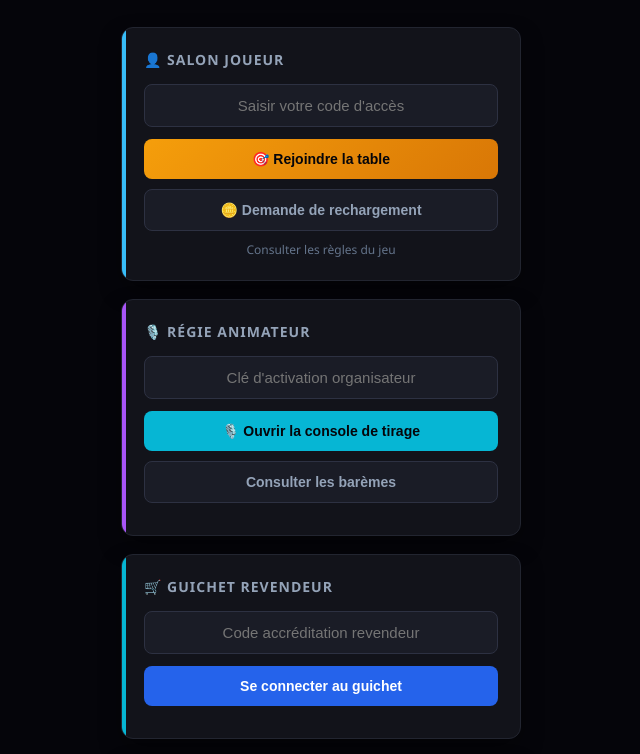
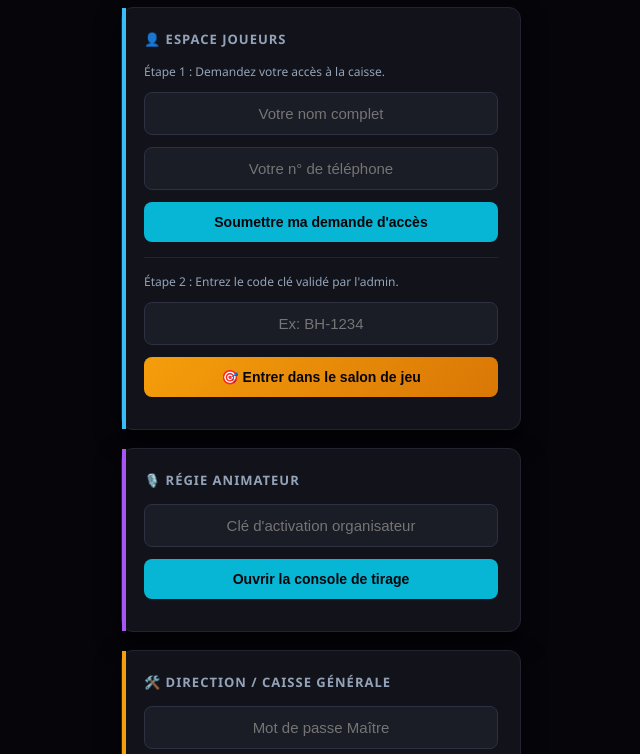
Before and after one commit to vaiatarauteuira-tech/bingo-distance, a website: page public/index.html in a window 1280 px wide. Shown: the part 173-927 px from the top of the page, without its empty margins (319-959 px from the left). Drawn offline with nearby package versions, Linux system fonts and the light colour scheme; no server answers.

Commit message:
Update index.html

```diff
--- a/public/index.html
+++ b/public/index.html
@@ -5,224 +5,118 @@
     <meta name="viewport" content="width=device-width, initial-scale=1.0">
     <title>BingoHome - Portail Officiel</title>
     <style>
-        body {
-            font-family: 'Segoe UI', system-ui, sans-serif;
-            background: #05050a;
-            color: #f1f5f9;
-            margin: 0;
-            padding: 25px 15px;
-            display: flex;
-            flex-direction: column;
-            align-items: center;
-            min-height: 100vh;
-            box-sizing: border-box;
-        }
+        body { font-family: 'Segoe UI', system-ui, sans-serif; background: #05050a; color: #f1f5f9; margin: 0; padding: 25px 15px; display: flex; flex-direction: column; align-items: center; min-height: 100vh; box-sizing: border-box; }
+        .header-zone { text-align: center; margin-bottom: 25px; }
+        .main-title { font-size: 2.4rem; font-weight: 900; background: linear-gradient(to right, #f59e0b, #38bdf8); -webkit-background-clip: text; -webkit-text-fill-color: transparent; text-transform: uppercase; margin: 0; }
+        .subtitle { color: #64748b; font-size: 12px; margin-top: 6px; text-transform: uppercase; letter-spacing: 2px; }
 
-        /* En-tête BingoHome Officiel */
-        .header-zone {
-            text-align: center;
-            margin-bottom: 30px;
-            margin-top: 10px;
-        }
-        .crown-icon {
-            font-size: 2.5rem;
-            margin-bottom: 5px;
-            display: inline-block;
-            filter: drop-shadow(0 4px 10px rgba(245, 158, 11, 0.4));
-        }
-        .main-title {
-            font-size: 2.4rem;
-            font-weight: 900;
-            letter-spacing: 1.5px;
-            margin: 0;
-            background: linear-gradient(to right, #f59e0b, #38bdf8);
-            -webkit-background-clip: text;
-            -webkit-text-fill-color: transparent;
-            text-transform: uppercase;
-        }
-        .subtitle {
-            color: #64748b;
-            font-size: 12px;
-            margin-top: 6px;
-            text-transform: uppercase;
-            letter-spacing: 2px;
-        }
-
-        /* Cartes d'espaces */
-        .space-card {
-            background: #12131a;
-            border: 1px solid #222530;
-            border-radius: 12px;
-            padding: 22px;
-            margin-bottom: 18px;
-            width: 100%;
-            max-width: 400px;
-            box-sizing: border-box;
-            box-shadow: 0 10px 25px -5px rgba(0,0,0,0.5);
-            position: relative;
-            overflow: hidden;
-        }
-
-        .space-card::before {
-            content: '';
-            position: absolute;
-            top: 0;
-            left: 0;
-            width: 4px;
-            height: 100%;
-        }
+        .space-card { background: #12131a; border: 1px solid #222530; border-radius: 12px; padding: 22px; margin-bottom: 18px; width: 100%; max-width: 400px; box-sizing: border-box; box-shadow: 0 10px 25px rgba(0,0,0,0.5); position: relative; }
+        .space-card::before { content: ''; position: absolute; top: 0; left: 0; width: 4px; height: 100%; }
         .card-joueur::before { background: #38bdf8; }
         .card-orga::before { background: #a855f7; }
-        .card-revendeur::before { background: #06b6d4; }
         .card-admin::before { background: #f59e0b; }
+        .space-title { font-size: 13px; font-weight: 600; text-transform: uppercase; letter-spacing: 1px; margin-bottom: 15px; color: #94a3b8; }
 
-        .space-title {
-            font-size: 14px;
-            font-weight: 600;
-            text-transform: uppercase;
-            letter-spacing: 1px;
-            margin-top: 0;
-            margin-bottom: 15px;
-            color: #94a3b8;
-        }
+        input { width: 100%; padding: 12px; background: #1a1c26; border: 1px solid #2d3142; border-radius: 8px; color: white; box-sizing: border-box; margin-bottom: 12px; font-size: 15px; text-align: center; }
+        button { width: 100%; padding: 12px; border: none; border-radius: 8px; font-weight: bold; font-size: 14px; cursor: pointer; display: flex; align-items: center; justify-content: center; gap: 8px; margin-bottom: 10px; transition: 0.2s; }
 
-        input {
-            width: 100%;
-            padding: 12px;
-            background: #1a1c26;
-            border: 1px solid #2d3142;
-            border-radius: 8px;
-            color: white;
-            box-sizing: border-box;
-            margin-bottom: 12px;
-            font-size: 15px;
-            text-align: center;
-        }
-
-        button {
-            width: 100%;
-            padding: 12px;
-            border: none;
-            border-radius: 8px;
-            font-weight: bold;
-            font-size: 14px;
-            cursor: pointer;
-            display: flex;
-            align-items: center;
-            justify-content: center;
-            gap: 8px;
-            margin-bottom: 10px;
-            transition: all 0.2s;
-        }
-
-        .btn-gold {
-            background: linear-gradient(135deg, #f59e0b, #d97706);
-            color: #05050a;
-        }
-        .btn-gold:hover { transform: translateY(-1px); box-shadow: 0 4px 12px rgba(245, 158, 11, 0.3); }
-
-        .btn-cyan {
-            background: #06b6d4;
-            color: #05050a;
-        }
-        .btn-cyan:hover { background: #0891b2; }
-
-        .btn-dark {
-            background: #1a1c26;
-            color: #94a3b8;
-            border: 1px solid #2d3142;
-        }
-        .btn-dark:hover { color: white; background: #222533; }
-
-        .meta-link {
-            display: block;
-            text-align: center;
-            color: #64748b;
-            font-size: 12px;
-            text-decoration: none;
-            margin-top: 10px;
-            font-weight: 500;
-        }
-        .meta-link:hover { color: #38bdf8; text-decoration: underline; }
+        .btn-gold { background: linear-gradient(135deg, #f59e0b, #d97706); color: #05050a; }
+        .btn-cyan { background: #06b6d4; color: #05050a; }
+        .btn-dark { background: #1a1c26; color: #94a3b8; border: 1px solid #2d3142; }
     </style>
 </head>
 <body>
 
-    <!-- MARQUE OFFICIELLE BINGOHOME -->
     <div class="header-zone">
-        <span class="crown-icon">🏠</span>
+        <span style="font-size:2.5rem;">🏠</span>
         <h1 class="main-title">BingoHome</h1>
-        <div class="subtitle">Espace d'accès sécurisé</div>
+        <div class="subtitle">Accès Vérifié & Sécurisé</div>
     </div>
 
-    <!-- CODE JOUEUR -->
+    <!-- 👤 SALON JOUEUR COMPLET -->
     <div class="space-card card-joueur">
-        <div class="space-title">👤 Salon Joueur</div>
-        <input type="text" id="code-joueur" placeholder="Saisir votre code d'accès">
-        <button class="btn-gold" onclick="loginJoueur()">🎯 Rejoindre la table</button>
-        <button class="btn-dark" onclick="redirigerAchatPions()">🪙 Demande de rechargement</button>
-        <a class="meta-link" href="#" onclick="alert('Guide de démarrage BingoHome disponible en salle.')">Consulter les règles du jeu</a>
+        <div class="space-title">👤 Espace Joueurs</div>
+
+        <!-- ÉTAPE A : DEMANDE D'INSCRIPTION -->
+        <div id="zone-inscription">
+            <p style="font-size:12px; color:#94a3b8; margin-top:0;">Étape 1 : Demandez votre accès à la caisse.</p>
+            <input type="text" id="reg-nom" placeholder="Votre nom complet">
+            <input type="tel" id="reg-tel" placeholder="Votre n° de téléphone">
+            <button class="btn-cyan" onclick="demanderInscription()">Soumettre ma demande d'accès</button>
+            <p id="reg-status" style="font-size:12px; color:#f59e0b; text-align:center; margin:5px 0 0 0; display:none;"></p>
+        </div>
+
+        <hr style="border: 0; border-top: 1px solid #222530; margin: 15px 0;">
+
+        <!-- ÉTAPE B : CONNEXION PAR CODE CLÉ UNIQUE -->
+        <div id="zone-connexion">
+            <p style="font-size:12px; color:#94a3b8; margin-top:0;">Étape 2 : Entrez le code clé validé par l'admin.</p>
+            <input type="text" id="login-code" placeholder="Ex: BH-1234">
+            <button class="btn-gold" onclick="connexionCodeSecurise()">🎯 Entrer dans le salon de jeu</button>
+        </div>
     </div>
 
-    <!-- CODE ORGANISATEUR -->
+    <!-- 🎙️ ANIMATEUR -->
     <div class="space-card card-orga">
         <div class="space-title">🎙️ Régie Animateur</div>
         <input type="password" id="code-orga" placeholder="Clé d'activation organisateur">
-        <button class="btn-cyan" onclick="loginOrga()">🎙️ Ouvrir la console de tirage</button>
-        <button class="btn-dark" onclick="alert('Grille disponible auprès de la caisse.')">Consulter les barèmes</button>
+        <button class="btn-cyan" onclick="loginOrga()">Ouvrir la console de tirage</button>
     </div>
 
-    <!-- CODE REVENDEUR -->
-    <div class="space-card card-revendeur">
-        <div class="space-title">🛒 Guichet Revendeur</div>
-        <input type="password" id="code-revendeur" placeholder="Code accréditation revendeur">
-        <button class="btn-dark" style="width: 100%; color: white; background:#2563eb; border:none;" onclick="loginRevendeur()">Se connecter au guichet</button>
-    </div>
-
-    <!-- CODE ADMIN -->
+    <!-- 🛠️ CAISSE GENERALE -->
     <div class="space-card card-admin">
         <div class="space-title">🛠️ Direction / Caisse Générale</div>
         <input type="password" id="code-admin" placeholder="Mot de passe Maître">
         <button class="btn-gold" style="background: linear-gradient(135deg, #ec4899, #be185d); color: white;" onclick="loginAdmin()">Ouvrir le coffre-fort</button>
     </div>
 
+    <script src="/socket.io/socket.io.js"></script>
     <script>
-        function loginJoueur() {
-            const code = document.getElementById('code-joueur').value.trim().toUpperCase();
-            if(!code) return alert("Veuillez inscrire votre code d'accès.");
-            sessionStorage.setItem('joueurCode', code);
-            window.location.href = '/joueur.html';
+        const socket = io();
+
+        function demanderInscription() {
+            const nom = document.getElementById('reg-nom').value.trim();
+            const tel = document.getElementById('reg-tel').value.trim();
+            if(!nom || !tel) return alert("Veuillez remplir votre nom et votre numéro de téléphone.");
+
+            socket.emit('player-request-registration', { nom, tel });
         }
 
-        function redirigerAchatPions() {
-            const code = document.getElementById('code-joueur').value.trim().toUpperCase();
-            if(!code) return alert("Veuillez saisir votre code d'accès ci-dessus pour ouvrir votre historique.");
+        socket.on('registration-status', (data) => {
+            const statusEl = document.getElementById('reg-status');
+            statusEl.style.display = 'block';
+            if(data.status === 'submitted') {
+                statusEl.textContent = "⏳ Demande envoyée ! Attendez que l'admin valide votre fiche.";
+                statusEl.style.color = "#38bdf8";
+            } else if(data.status === 'pending') {
+                statusEl.textContent = "⏳ Une demande pour ce numéro est déjà en attente de validation.";
+                statusEl.style.color = "#f59e0b";
+            }
+        });
+
+        socket.on('registration-approved', (data) => {
+            const statusEl = document.getElementById('reg-status');
+            statusEl.innerHTML = `✅ Validé ! Votre code secret est : <strong style="font-size:1.1rem; color:#4ade80;">${data.code}</strong>. Recopiez-le ci-dessous.`;
+            document.getElementById('login-code').value = data.code;
+        });
+
+        function connexionCodeSecurise() {
+            const code = document.getElementById('login-code').value.trim().toUpperCase();
+            if(!code) return alert("Veuillez entrer votre code clé sécurisé.");
             sessionStorage.setItem('joueurCode', code);
             window.location.href = '/joueur.html';
         }
 
         function loginOrga() {
-            const code = document.getElementById('code-orga').value.trim();
-            if(code === "ORGA2026") {
-                sessionStorage.setItem('orgaToken', 'valide');
-                window.location.href = '/organisateur.html';
-            } else {
-                alert("Clé animateur invalide.");
-            }
-        }
-
-        function loginRevendeur() {
-            alert("Accès revendeur désactivé pour cette session.");
+            if(document.getElementById('code-orga').value.trim() === "ORGA2026") {
+                sessionStorage.setItem('orgaToken', 'valide'); window.location.href = '/organisateur.html';
+            } else alert("Clé invalide.");
         }
 
         function loginAdmin() {
-            const code = document.getElementById('code-admin').value.trim();
-            if(code === "SUPERADMIN") {
-                sessionStorage.setItem('adminToken', 'valide');
-                window.location.href = '/admin.html';
-            } else {
-                alert("Code Administrateur incorrect.");
-            }
+            if(document.getElementById('code-admin').value.trim() === "SUPERADMIN") {
+                sessionStorage.setItem('adminToken', 'valide'); window.location.href = '/admin.html';
+            } else alert("Mot de passe incorrect.");
         }
     </script>
 </body>
```
